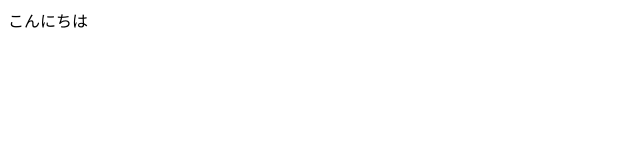
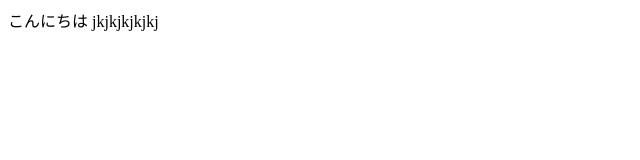
Before and after one commit to Mahiro0104/mysite_mahiro-yatteruyo, a plain HTML site: page index.html in a window 1280 px wide. Shown: the whole page, without its empty margins (0-640 px from the left). Drawn offline with Linux system fonts and the light colour scheme.

```diff
--- a/index.html
+++ b/index.html
@@ -7,5 +7,6 @@
 </head>
 <body>
 こんにちは
+jkjkjkjkjkj
 </body>
 </html>
```
